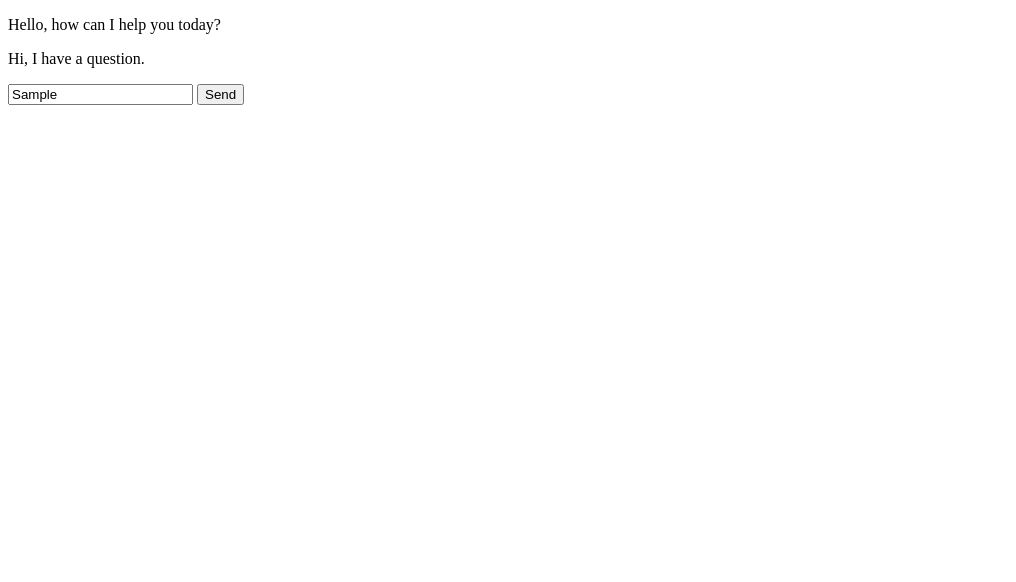
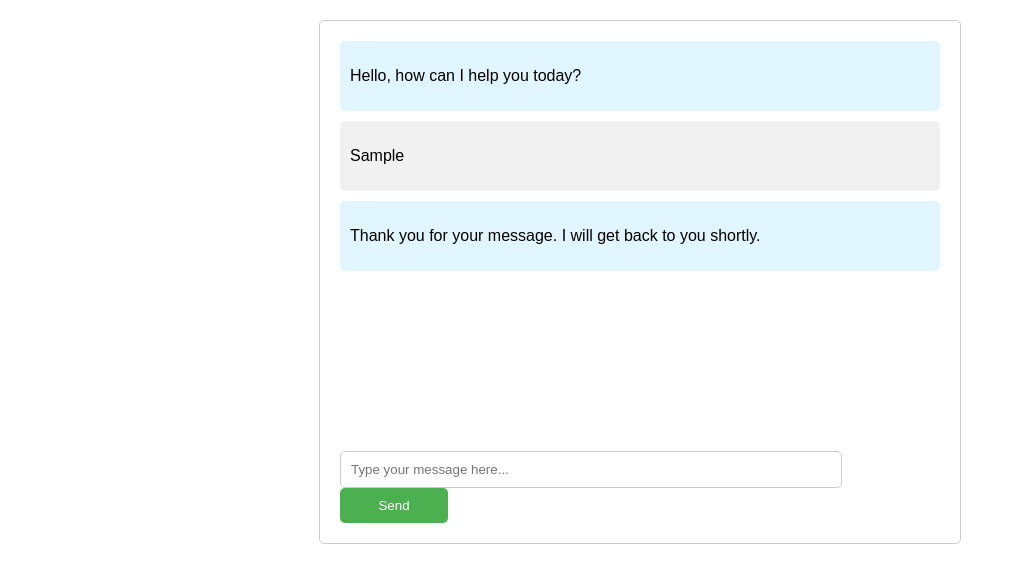
Before and after one commit to mwentz000/teswwt.github.io, a plain HTML site: page input.html in a window 1280 px wide. Both pictures are taken after typing "Sample" into the empty fields and a click on the button "Send". Shown: the whole page, without its empty margins (0-1016 px from the left). Drawn offline with Linux system fonts and the light colour scheme.

Commit message:
input.html

```diff
--- a/input.html
+++ b/input.html
@@ -4,26 +4,98 @@
     <meta charset="UTF-8">
     <meta http-equiv="X-UA-Compatible" content="IE=edge">
     <meta name="viewport" content="width=device-width, initial-scale=1.0">
-    <link rel="stylesheet" href="style.css">
     <title>Chat Bot</title>
+    <style>
+        body {
+            font-family: Arial, sans-serif;
+            margin: 0;
+            padding: 0;
+        }
+        .chat-container {
+            max-width: 600px;
+            margin: 20px auto;
+            padding: 20px;
+            border: 1px solid #ccc;
+            border-radius: 5px;
+        }
+        .chat-box {
+            height: 400px;
+            overflow-y: scroll;
+            margin-bottom: 10px;
+        }
+        .user-message {
+            background-color: #f1f1f1;
+            padding: 10px;
+            margin-bottom: 10px;
+            border-radius: 5px;
+        }
+        .bot-message {
+            background-color: #e1f5fe;
+            padding: 10px;
+            margin-bottom: 10px;
+            border-radius: 5px;
+        }
+        input[type="text"] {
+            width: 80%;
+            padding: 10px;
+            border: 1px solid #ccc;
+            border-radius: 5px;
+        }
+        button {
+            width: 18%;
+            padding: 10px;
+            background-color: #4caf50;
+            color: white;
+            border: none;
+            border-radius: 5px;
+            cursor: pointer;
+        }
+    </style>
 </head>
 <body>
     <div class="chat-container">
         <div class="chat-box" id="chatBox">
-            <!-- Chat messages will be added here dynamically -->
-            <p>Hello, how can I help you today?</p>
-            <!-- Example of a user message -->
-            <div class="user-message">
-                <p>Hi, I have a question.</p>
+            <div class="bot-message">
+                <p>Hello, how can I help you today?</p>
             </div>
-            <!-- More messages will go here -->
         </div>
         <input type="text" id="inputBox" placeholder="Type your message here...">
-        <!-- You would typically have a button here to send the message -->
         <button id="sendBtn">Send</button>
     </div>
 
-    <!-- Here you would include your JavaScript file that handles the chat -->
-    <!-- <script src="chat.js"></script> -->
+    <script>
+        const chatBox = document.getElementById('chatBox');
+        const inputBox = document.getElementById('inputBox');
+        const sendBtn = document.getElementById('sendBtn');
+
+        sendBtn.addEventListener('click', sendMessage);
+        inputBox.addEventListener('keyup', function(event) {
+            if (event.key === 'Enter') {
+                sendMessage();
+            }
+        });
+
+        function sendMessage() {
+            const userMessage = inputBox.value.trim();
+            if (userMessage !== '') {
+                addMessageToChat('user', userMessage);
+                inputBox.value = '';
+                // Here, you would typically send the user's message to your backend server
+                // and receive the bot's response. For this example, we'll just send a
+                // generic response after a short delay.
+                setTimeout(() => {
+                    addMessageToChat('bot', 'Thank you for your message. I will get back to you shortly.');
+                }, 1000);
+            }
+        }
+
+        function addMessageToChat(sender, message) {
+            const messageElement = document.createElement('div');
+            messageElement.classList.add(`${sender}-message`);
+            messageElement.innerHTML = `<p>${message}</p>`;
+            chatBox.appendChild(messageElement);
+            chatBox.scrollTop = chatBox.scrollHeight;
+        }
+    </script>
 </body>
 </html>
```
